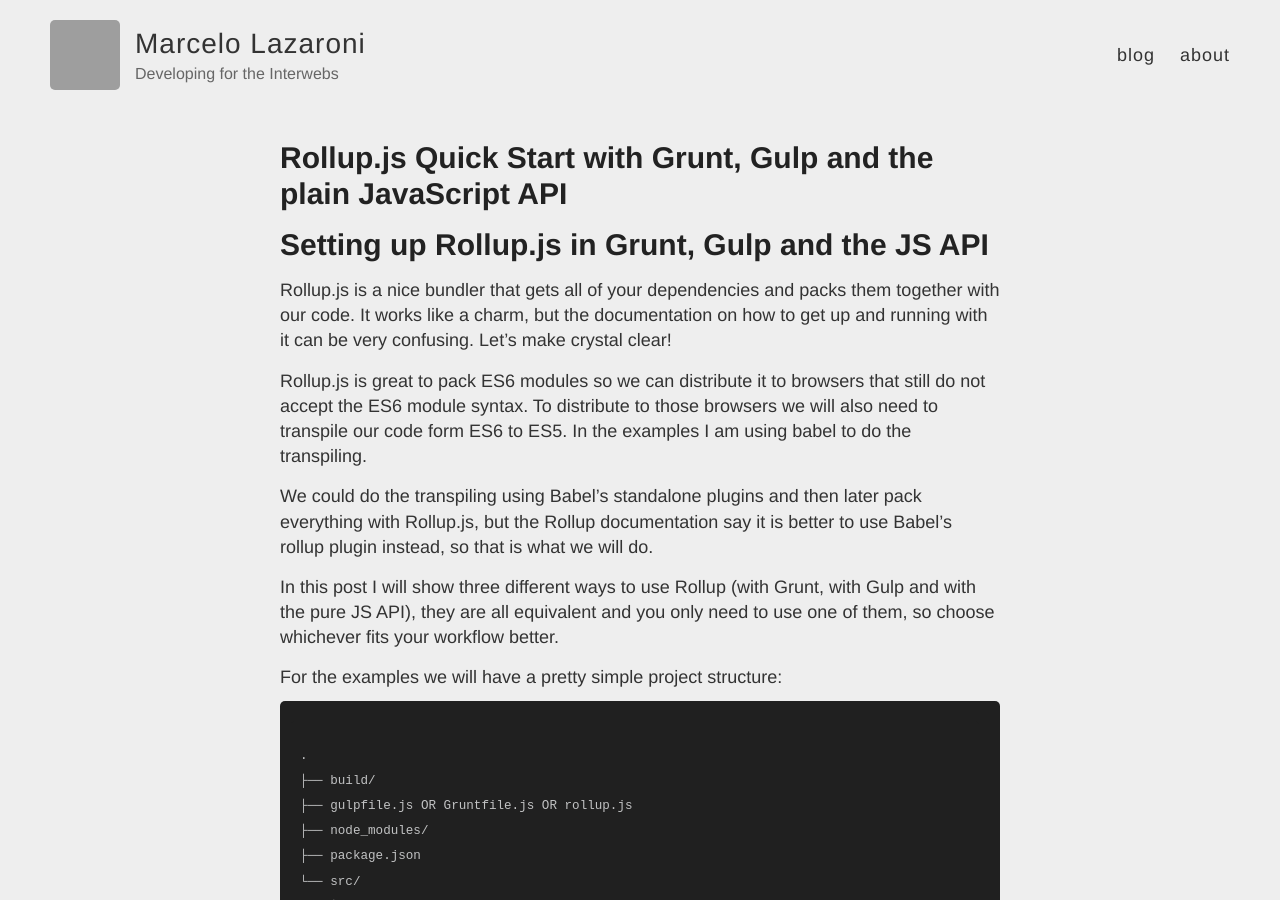
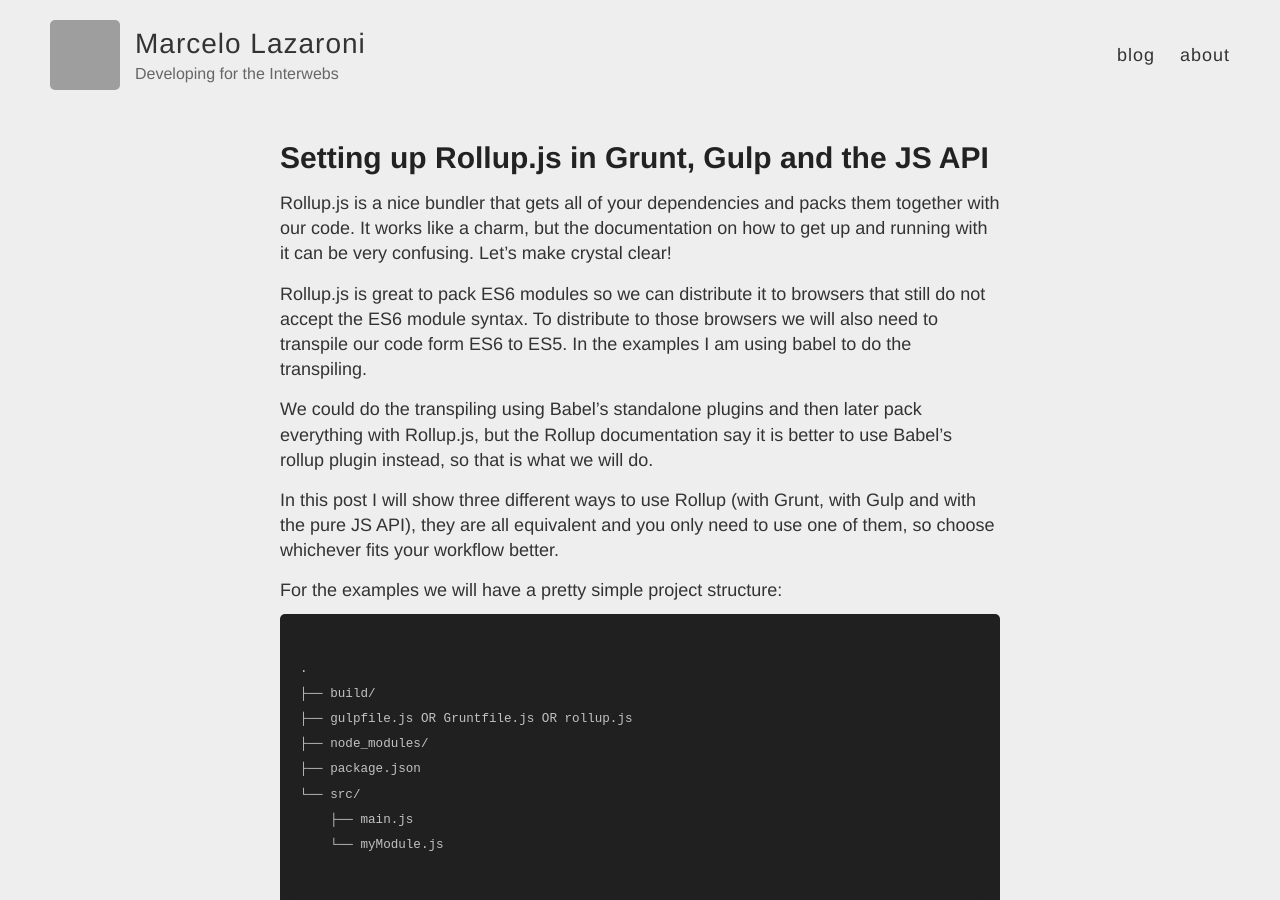
Before and after one commit to lazamar/lazamar.github.io, a Jekyll site: the page built from _posts/2016-04-18-up-and-running-with-rollup-js-in-gulp-grunt-and-native-js-api.md, in a window 1280 px wide and 900 px high. Built offline with Jekyll 4.4.1, drawn with Linux system fonts in a browser that asks for light colours; comment, search, counter and statistics services are not loaded; grey boxes are pictures that could not be loaded.

Commit message:
Fix post title

```diff
--- a/_posts/2016-04-18-up-and-running-with-rollup-js-in-gulp-grunt-and-native-js-api.md
+++ b/_posts/2016-04-18-up-and-running-with-rollup-js-in-gulp-grunt-and-native-js-api.md
@@ -1,9 +1,7 @@
 ---
 layout: post
-title: Rollup.js Quick Start with Grunt, Gulp and the plain JavaScript API
+title: Setting up Rollup.js in Grunt, Gulp and the JS API
 ---
-
-# Setting up Rollup.js in Grunt, Gulp and the JS API
 
 Rollup.js is a nice bundler that gets all of your dependencies and packs them
 together with our code. It works like a charm, but the documentation on how to
```
